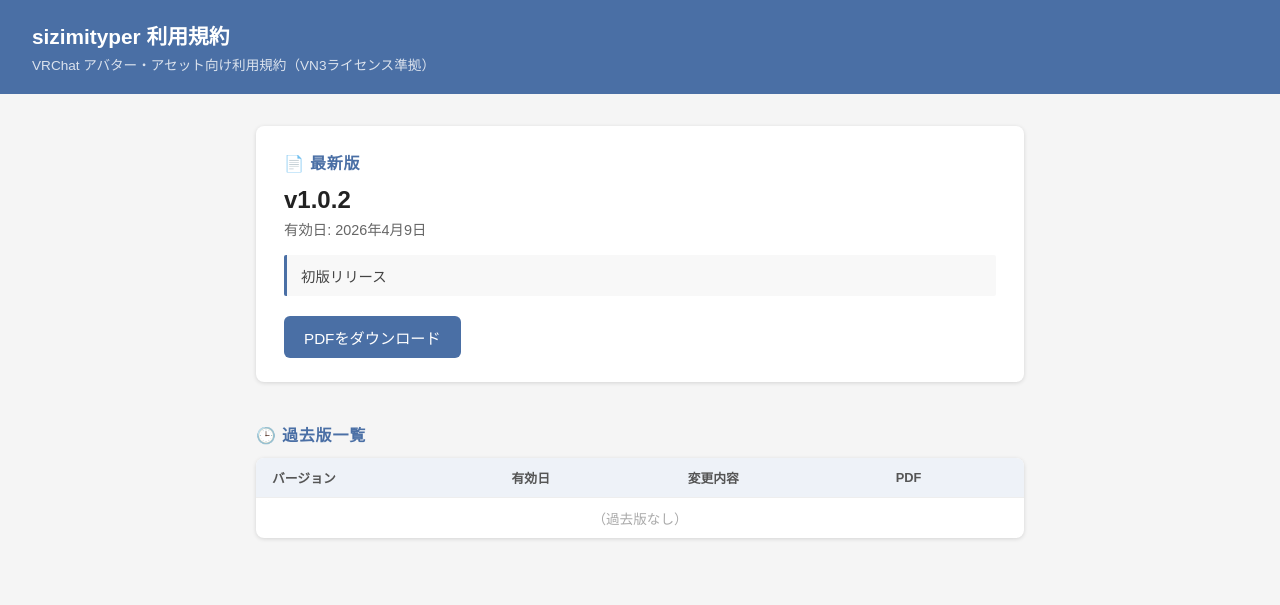
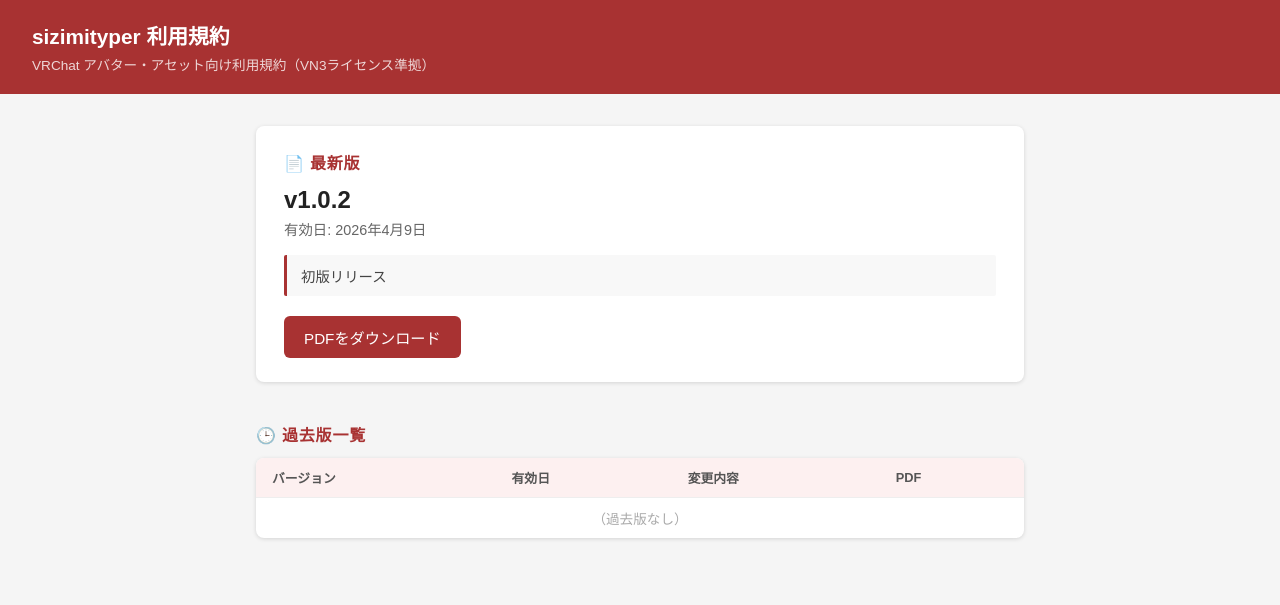
Before and after one commit to sizimityper/terms, a plain HTML site: page index.html in a window 1280 px wide. Drawn offline with Linux system fonts and the light colour scheme.

Commit message:
Change color scheme to red

```diff
--- a/index.html
+++ b/index.html
@@ -8,7 +8,7 @@
     * { box-sizing: border-box; margin: 0; padding: 0; }
     body { font-family: sans-serif; background: #f5f5f5; color: #222; }
 
-    header { background: #4a6fa5; color: white; padding: 20px 32px; }
+    header { background: #a83232; color: white; padding: 20px 32px; }
     header h1 { font-size: 1.3rem; margin-bottom: 4px; }
     header p { font-size: 0.85rem; opacity: 0.8; }
 
@@ -16,19 +16,19 @@
 
     /* 最新版 */
     .latest { background: white; border-radius: 8px; box-shadow: 0 1px 4px #0002; padding: 24px 28px; margin-bottom: 40px; }
-    .latest h2 { font-size: 1rem; color: #4a6fa5; margin-bottom: 12px; text-transform: uppercase; letter-spacing: .05em; }
+    .latest h2 { font-size: 1rem; color: #a83232; margin-bottom: 12px; text-transform: uppercase; letter-spacing: .05em; }
     .latest .version { font-size: 1.5rem; font-weight: bold; margin-bottom: 4px; }
     .latest .date { color: #666; font-size: 0.9rem; margin-bottom: 16px; }
-    .latest .desc { font-size: 0.9rem; color: #444; margin-bottom: 20px; background: #f8f8f8; padding: 10px 14px; border-left: 3px solid #4a6fa5; border-radius: 2px; }
-    .btn { display: inline-block; background: #4a6fa5; color: white; text-decoration: none; padding: 10px 20px; border-radius: 6px; font-size: 0.95rem; }
-    .btn:hover { background: #3a5f95; }
+    .latest .desc { font-size: 0.9rem; color: #444; margin-bottom: 20px; background: #f8f8f8; padding: 10px 14px; border-left: 3px solid #a83232; border-radius: 2px; }
+    .btn { display: inline-block; background: #a83232; color: white; text-decoration: none; padding: 10px 20px; border-radius: 6px; font-size: 0.95rem; }
+    .btn:hover { background: #8c2828; }
 
     /* 過去版テーブル */
-    .history h2 { font-size: 1rem; color: #4a6fa5; text-transform: uppercase; letter-spacing: .05em; margin-bottom: 12px; }
+    .history h2 { font-size: 1rem; color: #a83232; text-transform: uppercase; letter-spacing: .05em; margin-bottom: 12px; }
     table { width: 100%; border-collapse: collapse; background: white; border-radius: 8px; box-shadow: 0 1px 4px #0002; overflow: hidden; }
-    th { background: #eef2f8; text-align: left; padding: 10px 16px; font-size: 0.8rem; color: #555; font-weight: 600; }
+    th { background: #fdf0f0; text-align: left; padding: 10px 16px; font-size: 0.8rem; color: #555; font-weight: 600; }
     td { padding: 10px 16px; font-size: 0.88rem; border-top: 1px solid #eee; vertical-align: top; }
-    td a { color: #4a6fa5; text-decoration: none; }
+    td a { color: #a83232; text-decoration: none; }
     td a:hover { text-decoration: underline; }
     td.change { color: #444; }
   </style>
```
